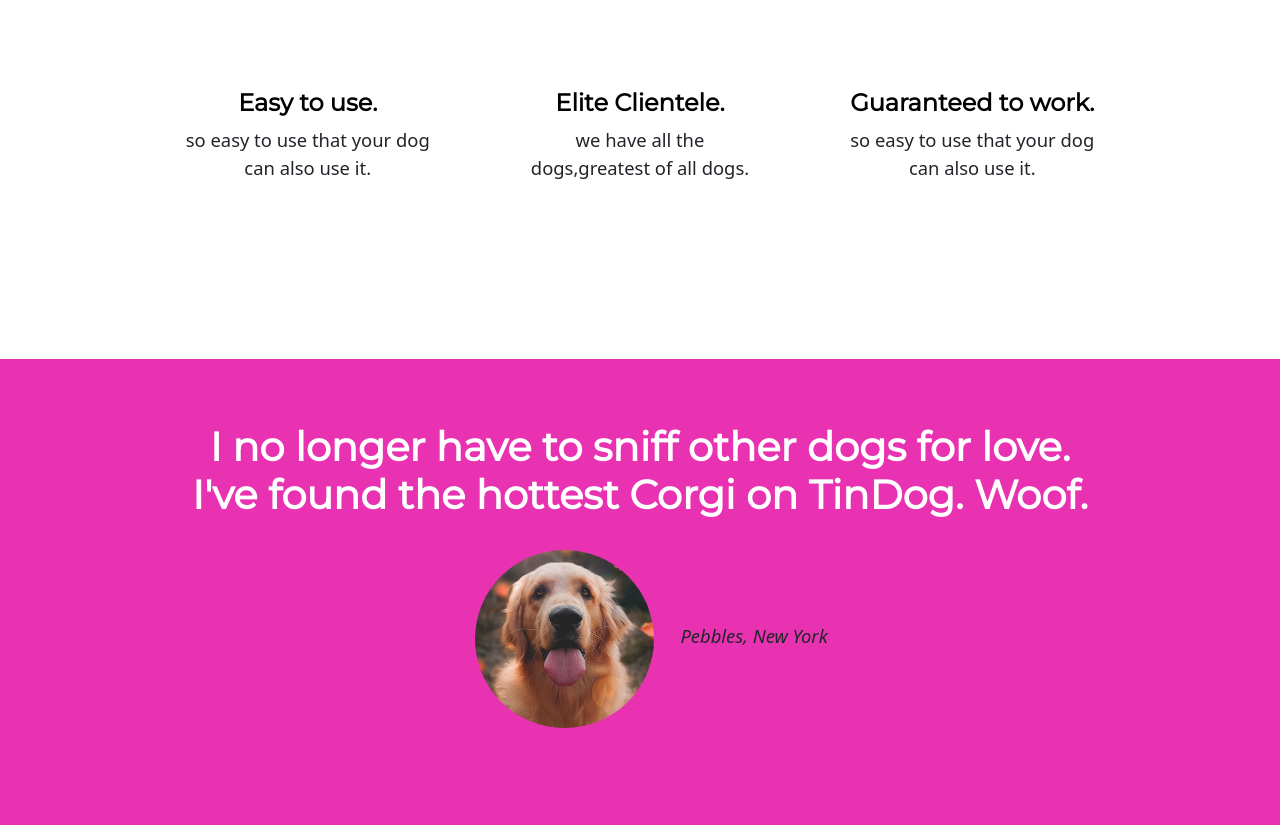
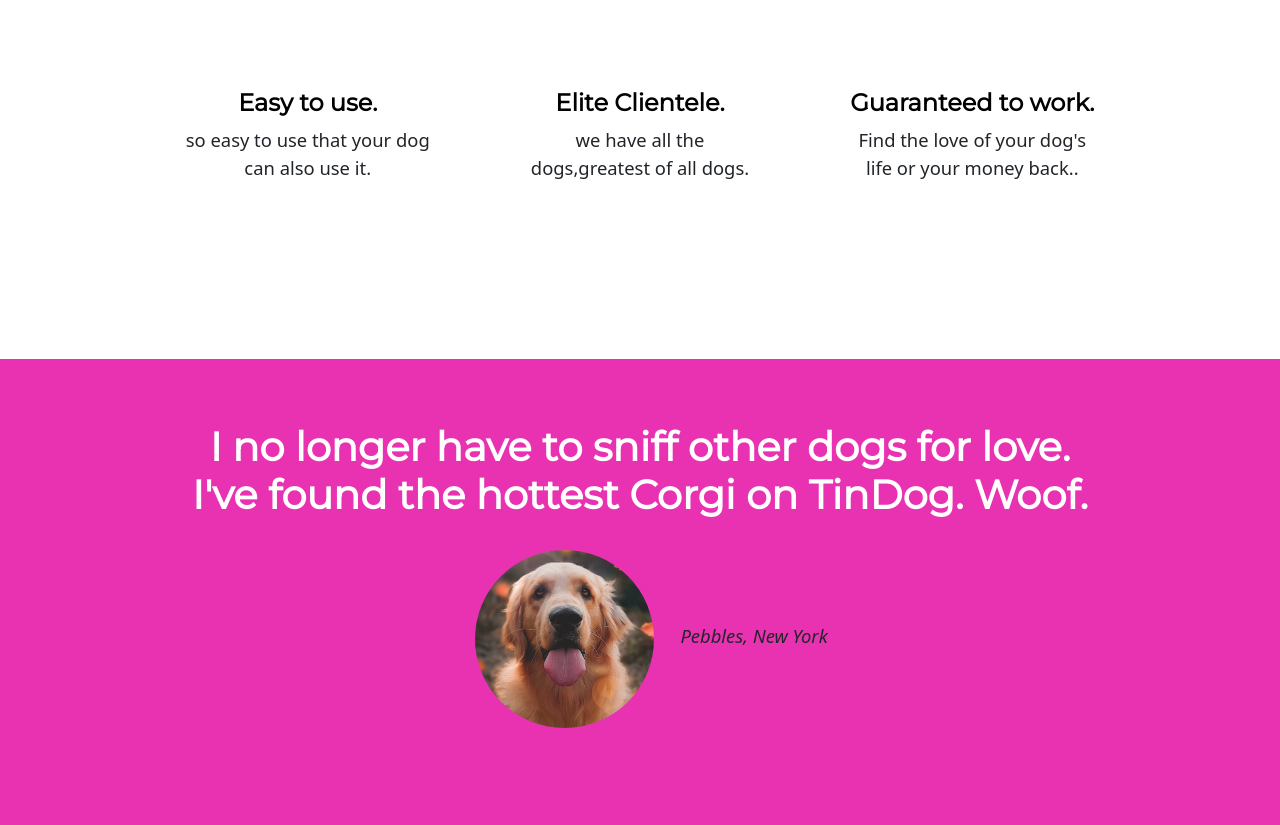
Before and after one commit to Sarang-5511/Tindog, a plain HTML site: page index.html in a window 1280 px wide. Shown: the part 900-1725 px from the top of the page. Drawn offline with nearby package versions, Linux system fonts and the light colour scheme.

Commit message:
Update index.html

```diff
--- a/index.html
+++ b/index.html
@@ -88,7 +88,7 @@
                     <div class="column1">
                         <span class="glyphicon glyphicon-heart"></span>
                         <h2>Guaranteed to work.</h2>
-                        <p>so easy to use that your dog can also use it.</p>
+                        <p>Find the love of your dog's life or your money back..</p>
                     </div>
                 </div>
             </div>
```
